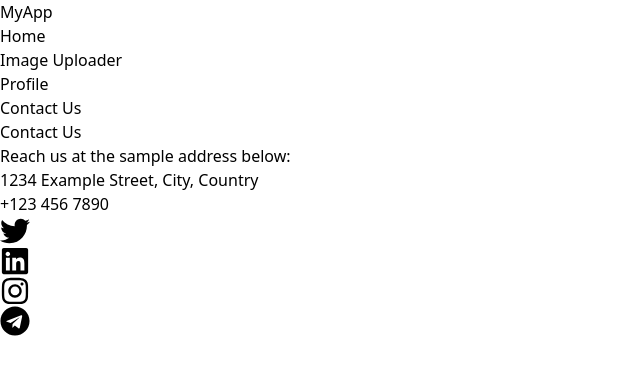
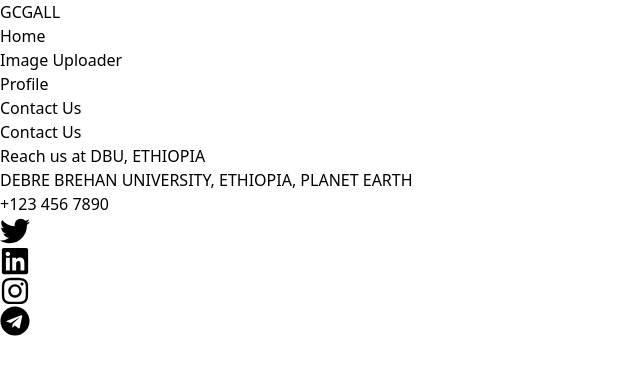
Before and after one commit to DoniJ12/Grad-App, a React (Vite) app: page /contact in a window 1280 px wide. Shown: the top 374 px of the page, without its empty margins (0-640 px from the left). Built offline with nearby package versions, Linux system fonts and the light colour scheme; the HTML template or start-up script is replaced by a standard one.

Commit message:
Fixed some text and links

```diff
--- a/src/ContactUs.jsx
+++ b/src/ContactUs.jsx
@@ -8,8 +8,8 @@ const ContactUs = () => {
       <Header />
       <div className="flex flex-col items-center mt-10">
         <h1 className="text-2xl font-bold mb-5">Contact Us</h1>
-        <p className="text-gray-600">Reach us at the sample address below:</p>
-        <p className="mt-2">1234 Example Street, City, Country</p>
+        <p className="text-gray-600">Reach us at DBU, ETHIOPIA</p>
+        <p className="mt-2">DEBRE BREHAN UNIVERSITY, ETHIOPIA, PLANET EARTH</p>
         <p>+123 456 7890</p>
         <div className="flex space-x-4 mt-5">
           <a href="https://twitter.com" target="_blank" rel="noopener noreferrer" className="text-gray-700 hover:text-blue-500">
@@ -18,10 +18,10 @@ const ContactUs = () => {
           <a href="https://linkedin.com" target="_blank" rel="noopener noreferrer" className="text-gray-700 hover:text-blue-700">
             <FaLinkedin size={30} />
           </a>
-          <a href="https://instagram.com" target="_blank" rel="noopener noreferrer" className="text-gray-700 hover:text-pink-600">
+          <a href="https://www.instagram.com/dawi_tdaniel16/" target="_blank" rel="noopener noreferrer" className="text-gray-700 hover:text-pink-600">
             <FaInstagram size={30} />
           </a>
-          <a href="https://telegram.org" target="_blank" rel="noopener noreferrer" className="text-gray-700 hover:text-blue-400">
+          <a href="https://t.me/+sjZzmM_ihfUwODlk" target="_blank" rel="noopener noreferrer" className="text-gray-700 hover:text-blue-400">
             <FaTelegram size={30} />
           </a>
         </div>
--- a/src/Header.jsx
+++ b/src/Header.jsx
@@ -5,7 +5,7 @@ const Header = () => {
   return (
     <header className="flex justify-between items-center px-5 py-2 bg-gray-100 border-b-2 border-gray-300">
       <div className="text-lg font-bold text-gray-700">
-        <h1>MyApp</h1>
+        <h1>GCGALL</h1>
       </div>
       <nav className="flex items-center">
         <ul className="flex w-full space-x-2">
--- a/src/HomePage.jsx
+++ b/src/HomePage.jsx
@@ -22,7 +22,7 @@ const HomePage = ({ imageStacks }) => {
     <div className="min-h-screen bg-gray-100">
       <Header />
       <div className="p-8">
-        <h1 className="text-4xl font-bold mb-8">Image Gallery</h1>
+        <h1 className="text-4xl font-bold mb-8">CLASS OF 2025</h1>
         <div className="grid grid-cols-1 sm:grid-cols-2 md:grid-cols-3 lg:grid-cols-4 gap-6">
           {imageStacks.length > 0 ? (
             imageStacks.map((stack, index) => (
```
